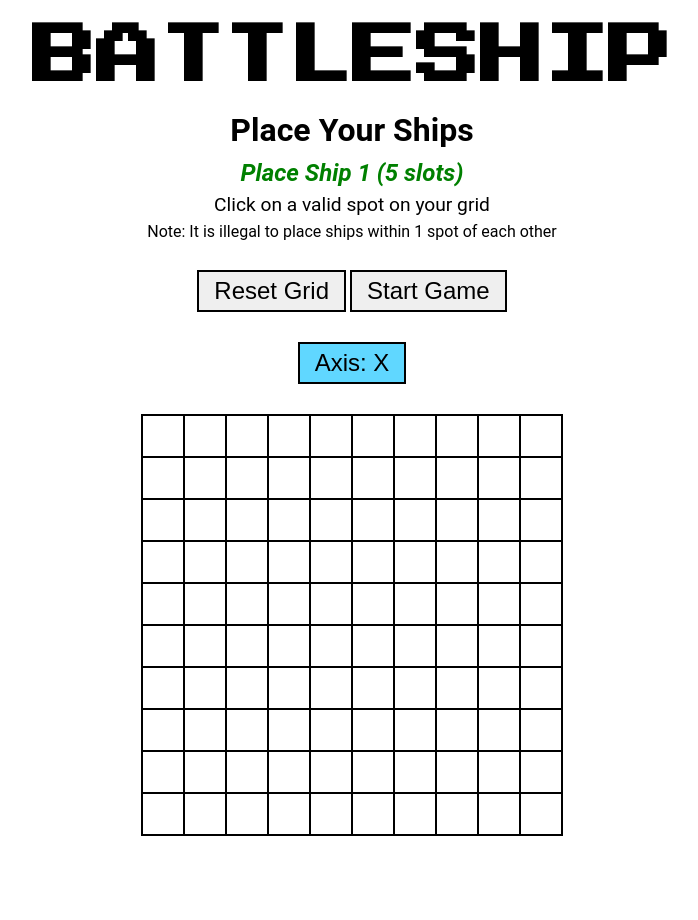
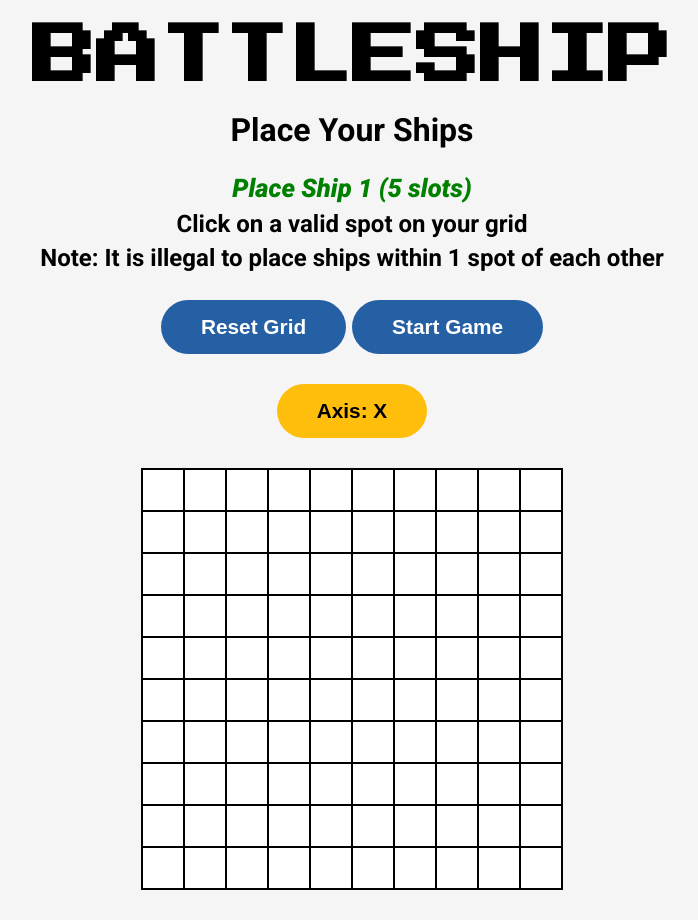
Before and after one commit to omardevelops/battleship, a website built with webpack: page dist/index.html in a window 1280 px wide. Shown: the whole page, without its empty margins (288-986 px from the left). Before the commit the page ends 851 px from the top, so only its background shows below. Built offline with nearby package versions, Linux system fonts and the light colour scheme; some packages are replaced by stand-ins of ours.

Commit message:
polished UI a little

```diff
--- a/src/style.css
+++ b/src/style.css
@@ -1,8 +1,9 @@
-@import url('https://fonts.googleapis.com/css2?family=Press+Start+2P&display=swap');
-
+@import url('https://fonts.googleapis.com/css2?family=Press+Start+2P&family=Roboto:ital,wght@0,100;0,300;0,400;0,500;0,700;0,900;1,100;1,300;1,400;1,500;1,700;1,900&display=swap');
 body {
   font-family: 'Roboto', sans-serif;
+  font-size: 1.5rem;
   text-align: center;
+  background-color: whitesmoke;
 }
 
 body > h1 {
@@ -67,20 +68,22 @@
   background-color: red;
 }
 
+#ship-placement {
+  margin: 15px auto;
+  font-weight: bold;
+}
+
 #ship-placement #headers {
   display: flex;
   flex-direction: column;
+
   gap: 10px;
 }
 #ship-placement h1 {
-  font-weight: bold;
   font-style: italic;
-  font-size: 1.5rem;
+  font-weight: 900;
+  font-size: 1.6rem;
   color: green;
-}
-
-#ship-placement h2 {
-  font-size: 1.2rem;
 }
 
 #ship-placement {
@@ -98,26 +101,36 @@
 }
 
 button.menu {
-  border: 2px solid black;
-  font-size: 1.5rem;
-  padding: 5px 15px;
+  cursor: pointer;
+  border: none;
+  border-radius: 30px;
+  font-size: 1.3rem;
+  font-weight: 600;
+  padding: 15px 40px;
+  background-color: #2660a4;
+  color: white;
 }
 
 button.menu:hover {
-  background-color: black;
-  color: white;
+  background-color: #3980d0;
 }
 
 button#axis {
-  background-color: rgb(96, 215, 255);
+  color: black;
+  background-color: #ffbe0b;
 }
 
 button#axis:hover {
-  background-color: rgb(19, 157, 203);
-  color: white;
+  background-color: #ffd153;
 }
 
 button#restart {
   display: none;
   margin: 30px auto;
 }
+
+@media only screen and (max-width: 600px) {
+  #logo {
+    font-size: 2rem;
+  }
+}
```
